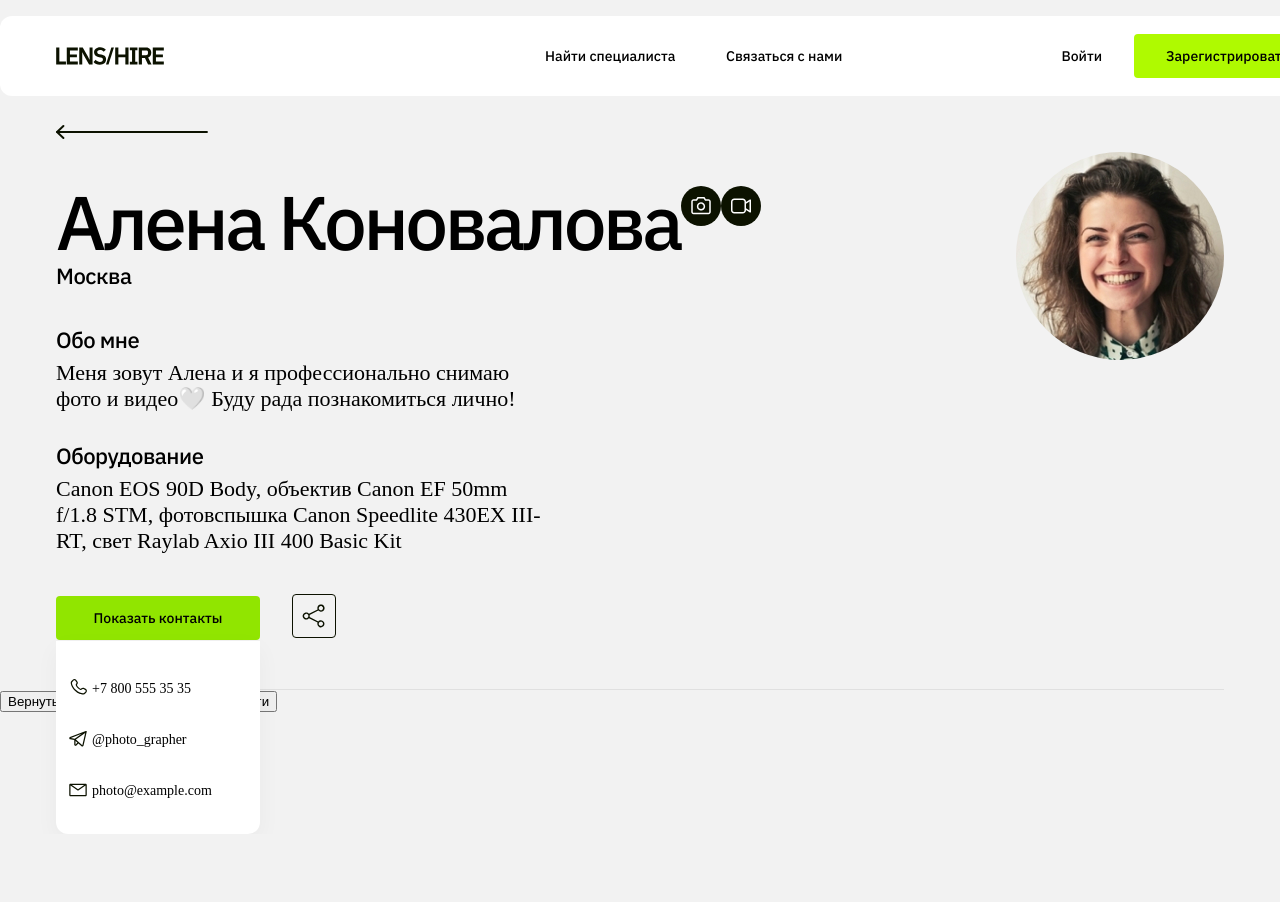
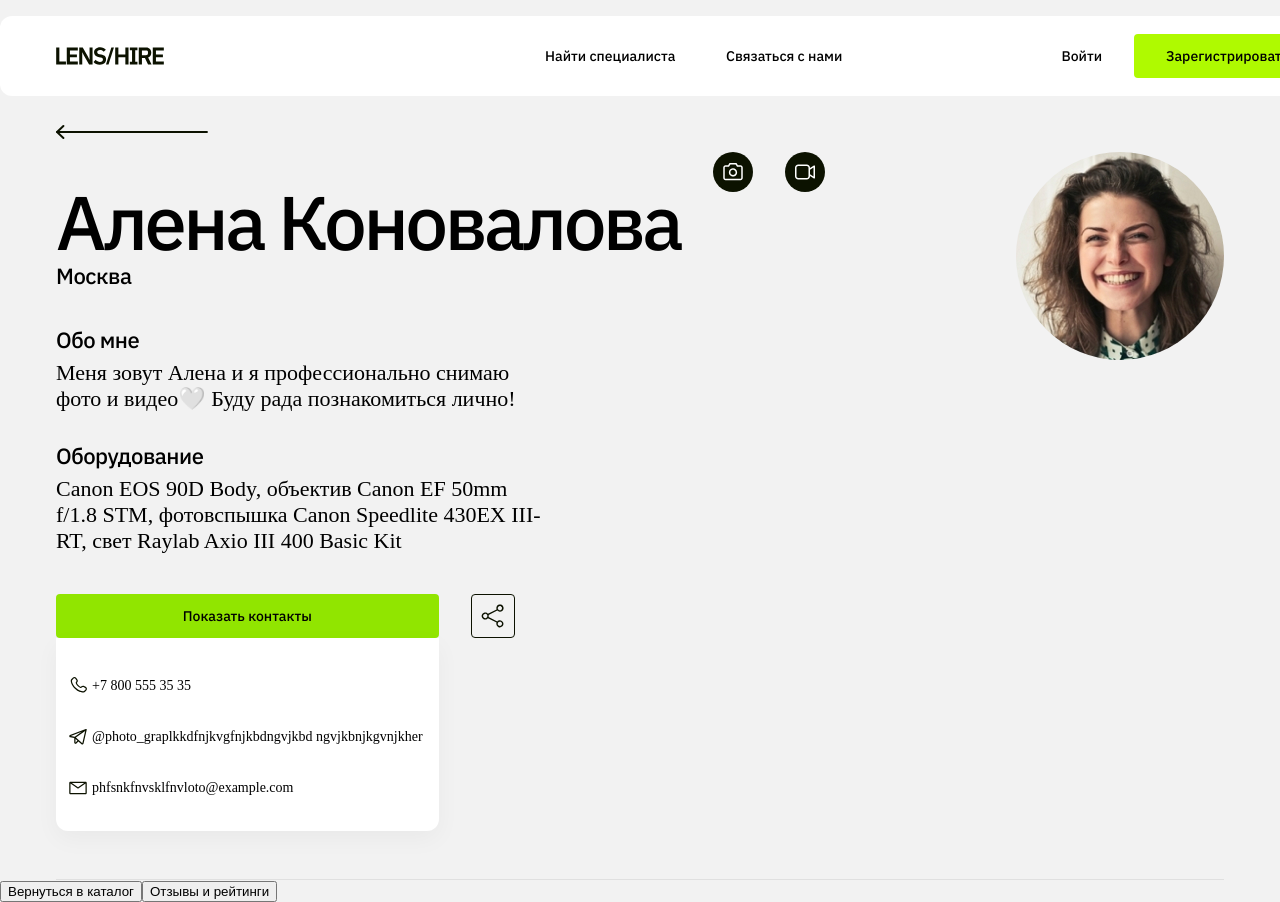
Before and after one commit to photo-booking/frontend-one, a React (Create React App) app: page /card/1 in a window 1280 px wide. Both pictures are taken after a click on the button "Показать контакты". Shown: the top 902 px of the page. Before the commit the page ends 834 px from the top, so only its background shows below. Built offline with nearby package versions, Linux system fonts and the light colour scheme.

Commit message:
add with button

```diff
--- a/src/components/AboutMe/AboutMe.css
+++ b/src/components/AboutMe/AboutMe.css
@@ -46,7 +46,7 @@
 
 .about-me__container_aling_start {
   justify-content: flex-start;
-  align-items: center;
+  gap: 32px;
 }
 
 .about-me__avatar {
@@ -98,12 +98,17 @@
   margin: 0;
 }
 
-.about-me__article-contact,
 .about-me__article-share {
   position: relative;
 }
+.about-me__article-contact {
+display: flex;
+flex-direction: column;
+align-items: center;
+}
+
 .about-me__button-contact {
-  margin: 40px 32px 0 0;
+  margin: 40px 0 0;
   border-radius: 4px;
   background: none;
   font-family: Aneliza;
@@ -114,27 +119,26 @@
   cursor: pointer;
   border: none;
   background-color: #91E500;
-  width: 204px;
   padding: 12px 32px;
+  width: 100%;
 }
 
 .about-me__contact-container {
   visibility: hidden;
-  width: 204px;
+
   box-sizing: border-box;
   background-color: white;
   border-radius: 0px 0px 12px 12px;
   display: flex;
-  width: 204px;
   padding: 24px 16px 20px 12px;
   flex-direction: column;
   justify-content: center;
   align-items: flex-start;
   gap: 4px;
   box-shadow: 0px 8px 25px 0px rgba(0, 0, 0, 0.04);
-  position: absolute;
+  /* position: absolute;
   top: 85px;
-  left: 0;
+  left: 0; */
 }
 
 .about-me__share-container {
@@ -201,6 +205,7 @@
   width: 28px;
   height: 28px;
   padding: 0;
+  cursor: pointer;
 }
 
 .about-me__button-copy {
@@ -211,6 +216,7 @@
   width: 28px;
   height: 28px;
   padding: 0;
+  cursor: pointer;
 }
 
 .about-me__share-link {
--- a/src/components/AboutMe/AboutMe.jsx
+++ b/src/components/AboutMe/AboutMe.jsx
@@ -97,7 +97,7 @@ export const AboutMe = () => {
                     src={icon_telegram}
                     alt=""
                   />
-                  <p className="about-me__contact">@photo_grapher</p>
+                  <p className="about-me__contact">@photo_graplkkdfnjkvgfnjkbdngvjkbd ngvjkbnjkgvnjkher</p>
                 </span>
                 <span className="about-me__contact-span">
                   <img
@@ -105,7 +105,7 @@ export const AboutMe = () => {
                     src={icon_email}
                     alt=""
                   />
-                  <p className="about-me__contact">photo@example.com</p>
+                  <p className="about-me__contact">phfsnkfnvsklfnvloto@example.com</p>
                 </span>
               </div>
             </article>
```
